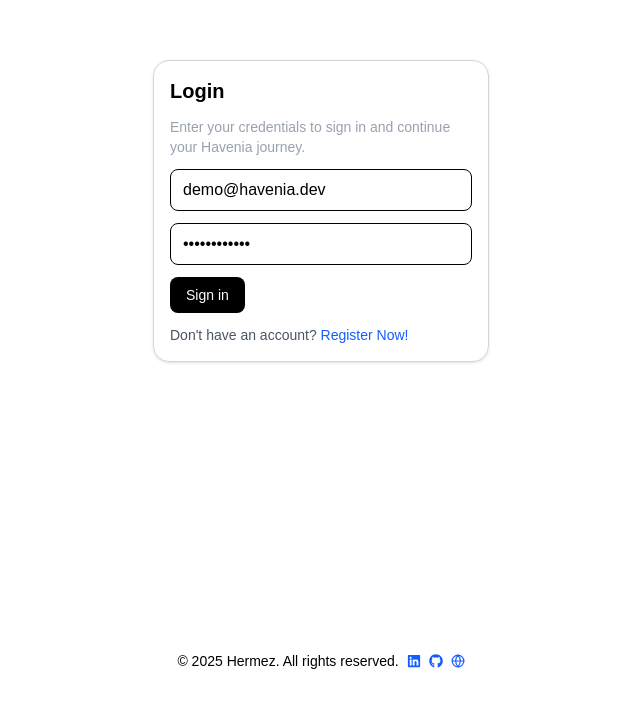
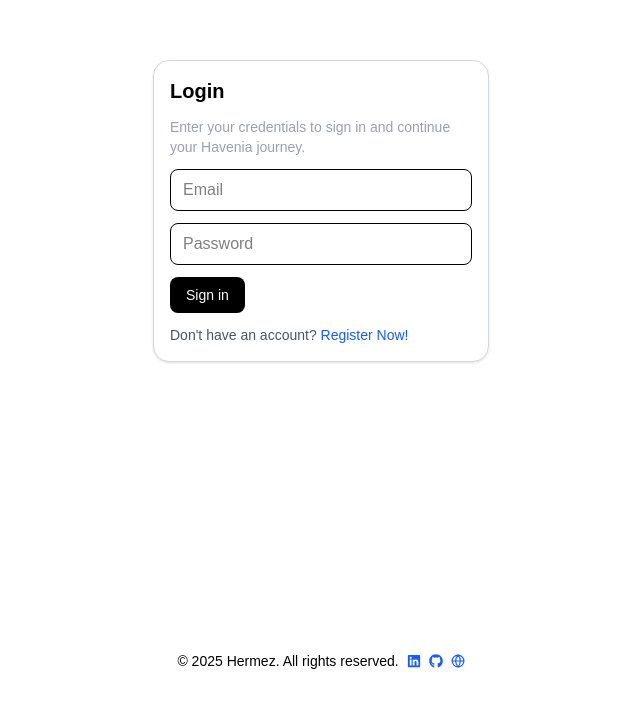
Before and after one commit to devhermez/full-stack-havenia, a Next.js app in the folder havenia/: page /login in a window 1280 px wide. Shown: the part 189-896 px from the top of the page, without its empty margins (319-959 px from the left). Built offline with nearby package versions, Linux system fonts and the light colour scheme; no server answers; a web font is replaced by a local one.

Commit message:
Fix(Minor): Remove login state left for the developer admin test user

```diff
--- a/havenia/app/login/page.tsx
+++ b/havenia/app/login/page.tsx
@@ -7,8 +7,8 @@ import { saveToken } from "@/lib/auth";
 import type { AxiosError } from "axios";
 
 export default function LoginPage() {
-  const [email, setEmail] = useState("demo@havenia.dev");
-  const [password, setPassword] = useState("Password123!");
+  const [email, setEmail] = useState("");
+  const [password, setPassword] = useState("");
   const [loading, setLoading] = useState(false);
   const [err, setErr] = useState<string | null>(null);
   const router = useRouter();
```
